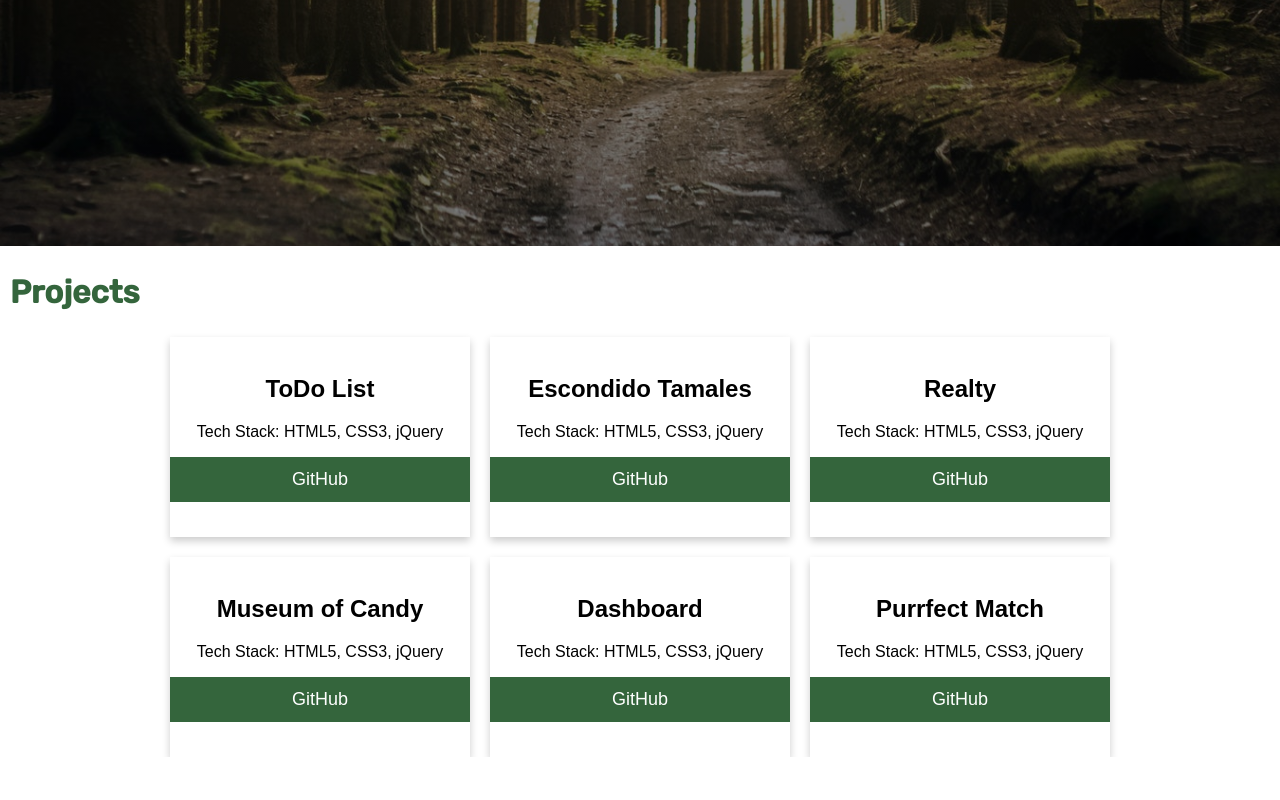
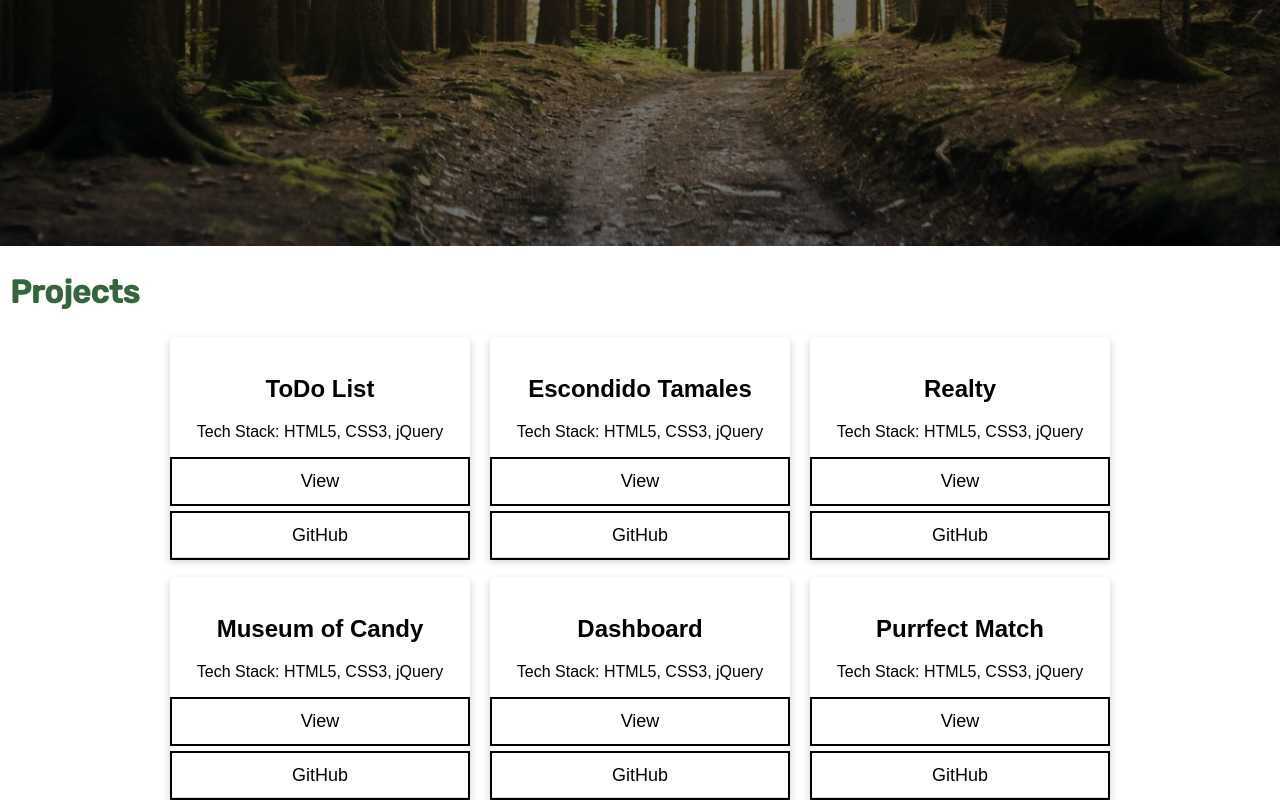
Before and after one commit to AbisaiRodriguez/Portfolio, a plain HTML site: page index.html in a window 1280 px wide. Shown: the part 454-1254 px from the top of the page. Before the commit the page ends 1211 px from the top, so only its background shows below. Drawn offline with Linux system fonts and the light colour scheme.

Commit message:
added view anchor button on the cards

```diff
--- a/assets/css/styles.css
+++ b/assets/css/styles.css
@@ -61,7 +61,7 @@ body{
 .wrapper {
     display: grid;
     grid-template-columns: 300px 300px 300px;
-    grid-template-rows: 200px 200px;
+    grid-template-rows: 220px 220px;
     grid-column-gap: 20px;
     grid-row-gap: 20px;
     justify-content: center;
@@ -75,25 +75,27 @@ body{
     font-family: arial;
   }
 
-  .price {
-    color: grey;
-    font-size: 22px;
-  }
 
-  .card button {
-    border: none;
+  .card a {
+    display: block;
+    border: 2px solid black;
     outline: 0;
+    margin-top: 5px;
     padding: 12px;
-    color: white;
-    background-color: #34653C;
+    color: black;
+    /* background-color: #34653C; */
     text-align: center;
     cursor: pointer;
     width: 100%;
     font-size: 18px;
+    text-decoration: none;
+    transition: ease-in-out 0.2s;
   }
 
-  .card button:hover {
-    opacity: 0.7;
+  .card a:hover {
+    /* opacity: 0.7; */
+    background-color: #34653C;
+    color: white;
   }
 
   #topPortion{
--- a/index.html
+++ b/index.html
@@ -35,42 +35,48 @@
                     <img src="" alt="" style="width:100%">
                     <h1>ToDo List</h1>
                     <p>Tech Stack: HTML5, CSS3, jQuery</p>
-                    <p><button>GitHub</button></p>
+                    <a href="">View</a>
+                    <a href="">GitHub</a>
                 </div>
 
                 <div class="card">
                     <img src="" alt="" style="width:100%">
                     <h1>Escondido Tamales</h1>
                     <p>Tech Stack: HTML5, CSS3, jQuery</p>
-                    <p><button>GitHub</button></p>
+                    <a href="">View</a>
+                    <a href="">GitHub</a>
                 </div>
 
                 <div class="card">
                     <img src="" alt="" style="width:100%">
                     <h1>Realty</h1>
                     <p>Tech Stack: HTML5, CSS3, jQuery</p>
-                    <p><button>GitHub</button></p>
+                    <a href="">View</a>
+                    <a href="">GitHub</a>
                 </div>
 
                 <div class="card">
                     <img src="" alt="" style="width:100%">
                     <h1>Museum of Candy</h1>
                     <p>Tech Stack: HTML5, CSS3, jQuery</p>
-                    <p><button>GitHub</button></p>
+                    <a href="">View</a>
+                    <a href="">GitHub</a>
                 </div>
 
                 <div class="card">
                     <img src="" alt="" style="width:100%">
                     <h1>Dashboard</h1>
                     <p>Tech Stack: HTML5, CSS3, jQuery</p>
-                    <p><button>GitHub</button></p>
+                    <a href="">View</a>
+                    <a href="">GitHub</a>
                 </div>
 
                 <div class="card">
                     <img src="" alt="" style="width:100%">
                     <h1>Purrfect Match</h1>
                     <p>Tech Stack: HTML5, CSS3, jQuery</p>
-                    <p><button>GitHub</button></p>
+                    <a href="">View</a>
+                    <a href="">GitHub</a>
                 </div>
             </div>
 
```
